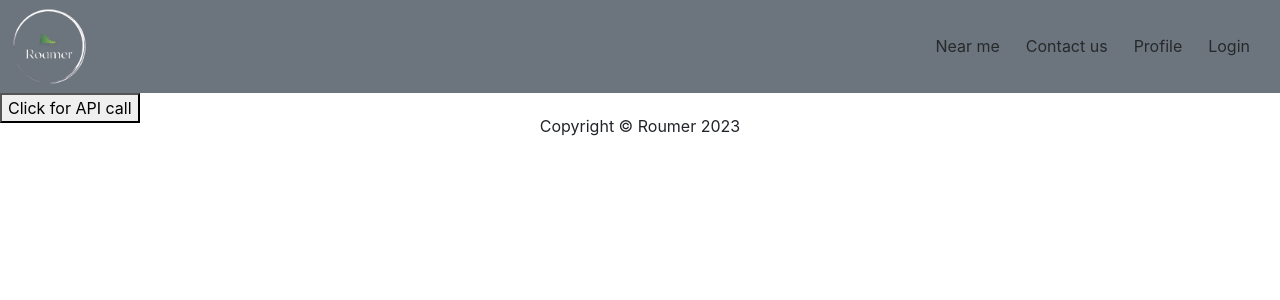
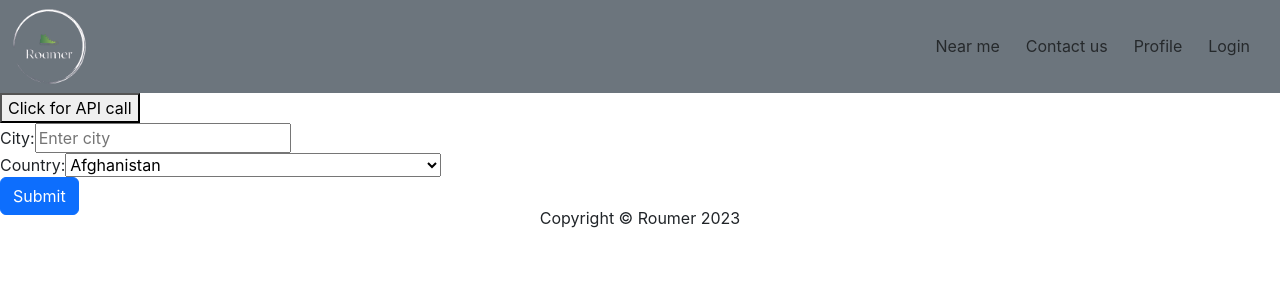
Before and after one commit to Nulula/roamer, a React (Create React App) app: page / in a window 1280 px wide. Shown: the top 300 px of the page. Built offline with nearby package versions, Linux system fonts and the light colour scheme.

Commit message:
moved functions and state from search form into wrapper

```diff
--- a/src/components/SearchForm.js
+++ b/src/components/SearchForm.js
@@ -1,20 +1,7 @@
-import React, { useState, useEffect } from 'react';
+import React from 'react';
+import countries from './Countries';
 
-const SearchForm = ({Countries}) => {
-    const [cityValue,setCityValue] = useState("");
-    const [countryValue,setCountryValue] = useState("");
-
-    const handleCityChange = (event) => {
-        setCityValue(event.target.value);
-    };
-
-    const handleCountryChange = (event) => {
-        setCountryValue(event.target.value);
-    };
-
-    useEffect(() => {
-        console.log(countryValue)
-    });
+const SearchForm = ({countryValue, cityValue, handleCityChange, handleCountryChange, handleSubmit}) => {
 
     return(
         <>
@@ -25,14 +12,14 @@ const SearchForm = ({Countries}) => {
             <div className="form-group">
                 <label htmlFor="dropdown-field">Country:</label>
                 <select id="dropdown-field" value={countryValue} onChange={handleCountryChange}>
-                    {Countries.map((country) => (
+                    {countries.map((country) => (
                         <option key={country.value} value={country.key}>
                             {country.value}
                         </option>
                     ))}
                 </select>
             </div>
-            <button type="submit" className="btn btn-primary">Submit</button>
+            <button type="submit" className="btn btn-primary" onClick={handleSubmit}>Submit</button>
     </>
     )
 
--- a/src/components/WrapperForSearch.js
+++ b/src/components/WrapperForSearch.js
@@ -1,30 +1,39 @@
 import React, { useState, useEffect } from "react";
+import axios from "axios";
 import GeoAPI from "../utils/GeoApi";
 import Map from "./Map";
 import Weather from "./Weather";
-import axios from "axios";
+import SearchForm from "./SearchForm";
 
 
 function WrapperForSearch() {
     // Setting states for search form input, search term for API call, and location info
-    const [input, setInput] = useState();
-    const [search, setSearch] = useState();
-    const [location, setLocation] = useState({
-        cityName: "",
-        countryCode: "",
+    const [formInputs, setFormInputs] = useState({
+        city: "",
+        country: ""
+    });
+    const [search, setSearch] = useState({
+        city: "",
+        country: ""
+    });
+    const [cityValue,setCityValue] = useState("");
+    const [countryValue,setCountryValue] = useState("");
+    const [coordinates, setCoordinates] = useState({
         lat: 0,
         lon: 0,
         key: ""
     });
 
+    useEffect(() => {
+        console.log(coordinates);
+    }, []);
+
     // API Call for location
-    const searchLocation = () => {
-        axios.get("https://api.geoapify.com/v1/geocode/search?city=Paris&country=FR&limit=1&format=json&apiKey=8f4690110c99450d8e8c77713b77c534")
+    const searchCoordinates = () => {
+        axios.get("https://api.geoapify.com/v1/geocode/search?city=" + search.city + "&country=" + search.country + "&limit=1&format=json&apiKey=8f4690110c99450d8e8c77713b77c534")
         .then((res) => {
             console.log(res);
-            setLocation({
-                ...location,
-                cityName: res.data.results[0].city,
+            setCoordinates({
                 lat: res.data.results[0].lat,
                 lon: res.data.results[0].lon,
                 key: res.data.results[0].place_id,
@@ -34,22 +43,41 @@ function WrapperForSearch() {
     }
 
     // Form functions
-    const handleInputChange = event => {setInput(event.target.value)}
+    // const handleInputChange = event => {setInput(event.target.value)}
+
+    const handleCityChange = (event) => {
+        setCityValue(event.target.value);
+    };
+
+    const handleCountryChange = (event) => {
+        setCountryValue(event.target.value);
+    };
 
     const handleSubmit = event => {
         event.preventDefault();
-        setSearch(input);
-        setInput("");
+        setFormInputs({
+            city: cityValue,
+            country: countryValue
+        });
+        setSearch({
+            city: formInputs.city,
+            country: formInputs.country
+        });
+        setCityValue("");
+        setCountryValue("");
     };
+
 
     return (
         <div>
-            <button onClick={searchLocation}>Click for API call</button>
-            {/* <SearchForm input={input}
-            handleSubmit={handleSubmit}
-            handleInputChange={handleInputChange}/>
+            <button onClick={searchCoordinates}>Click for API call</button>
+            <SearchForm cityValue={cityValue}
+            countryValue={countryValue}
+            handleCityChange={handleCityChange}
+            handleCountryChange={handleCountryChange}
+            handleSubmit={handleSubmit}/>
 
-            <Map cityName={location.cityName}
+            {/* <Map cityName={location.cityName}
             lat={location.lat}
             lon={location.lon}
             key={location.key} /> */}
```
